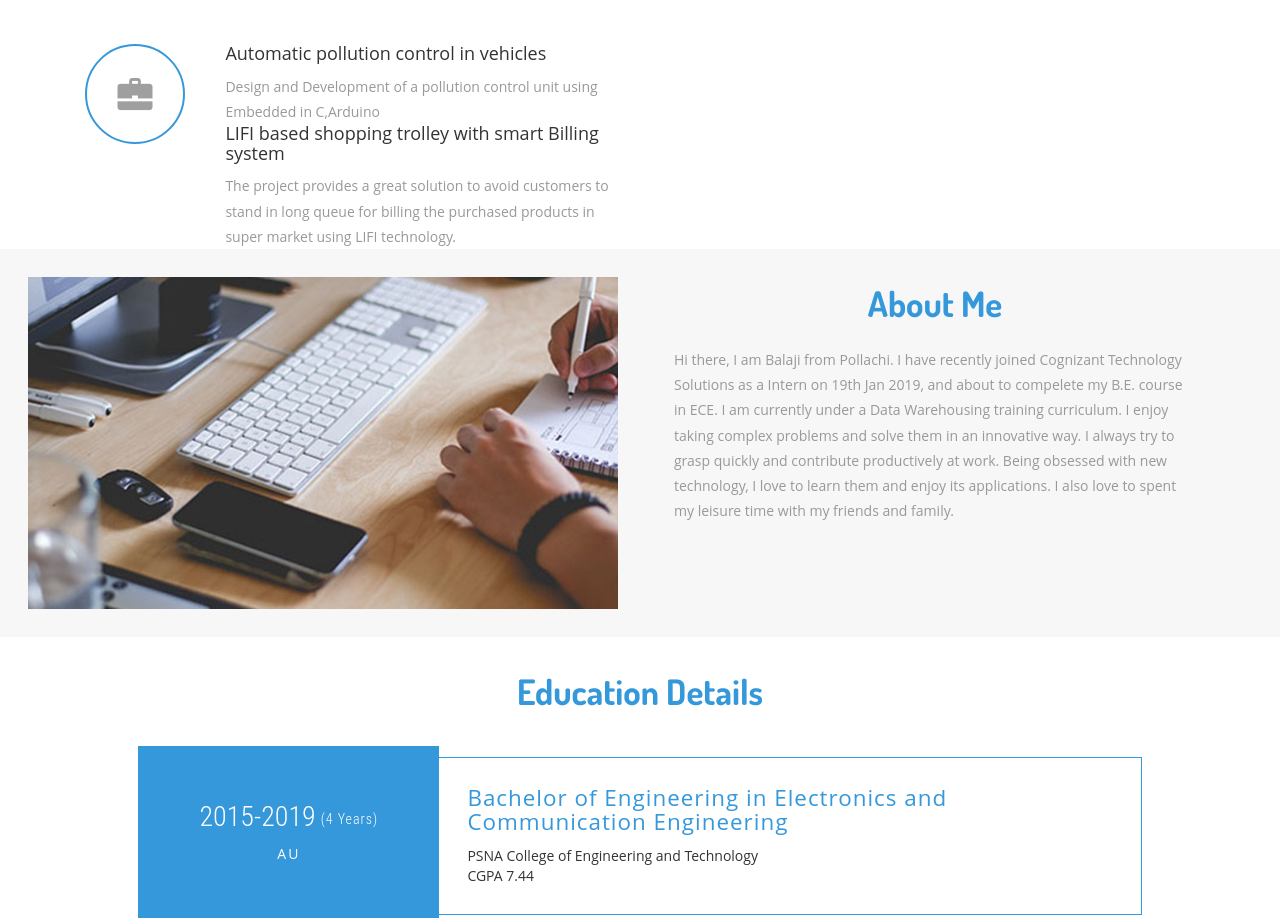
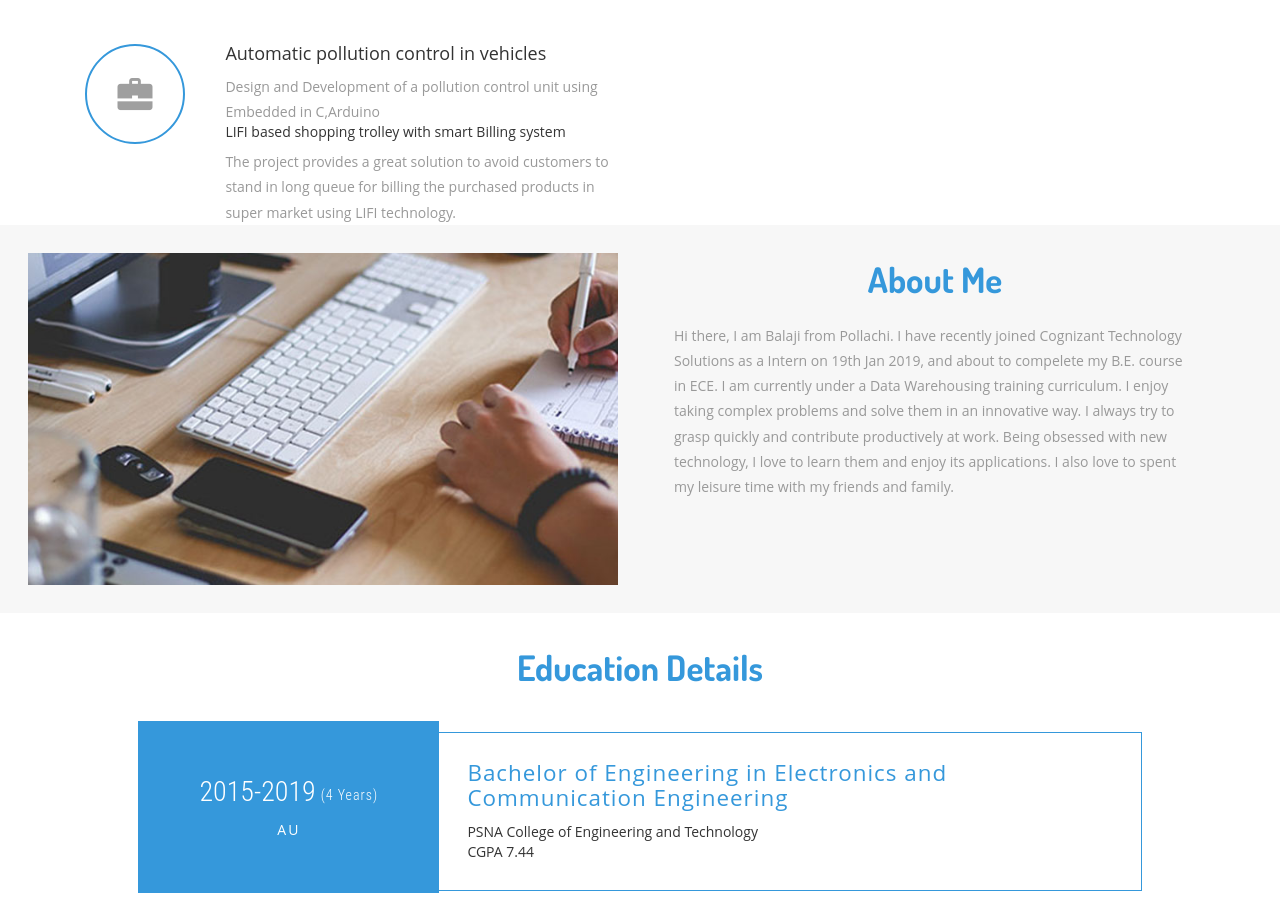
Before and after one commit to Balaji535/Balaji535.github.io, a plain HTML site: page index.html in a window 1280 px wide. Shown: the part 1143-2067 px from the top of the page. Drawn offline with Linux system fonts and the light colour scheme.

Commit message:
Update index.html

```diff
--- a/index.html
+++ b/index.html
@@ -273,7 +273,7 @@ Smartphone Compatible web template, free webdesigns for Nokia, Samsung, LG, Sony
 						 <p>Design and Development of a pollution control unit using Embedded in C,Arduino</p>
 			          </div>
 				 <div class="icon-info">
-						 <h4>LIFI based shopping trolley with smart Billing system</h4>
+						 <h5>LIFI based shopping trolley with smart Billing system</h5>
 						 <p>The project provides a great solution to avoid customers to stand in long queue for billing the purchased products in super market using LIFI technology.</p>
 				 </div>
 				 <div class="clearfix"></div>
```
